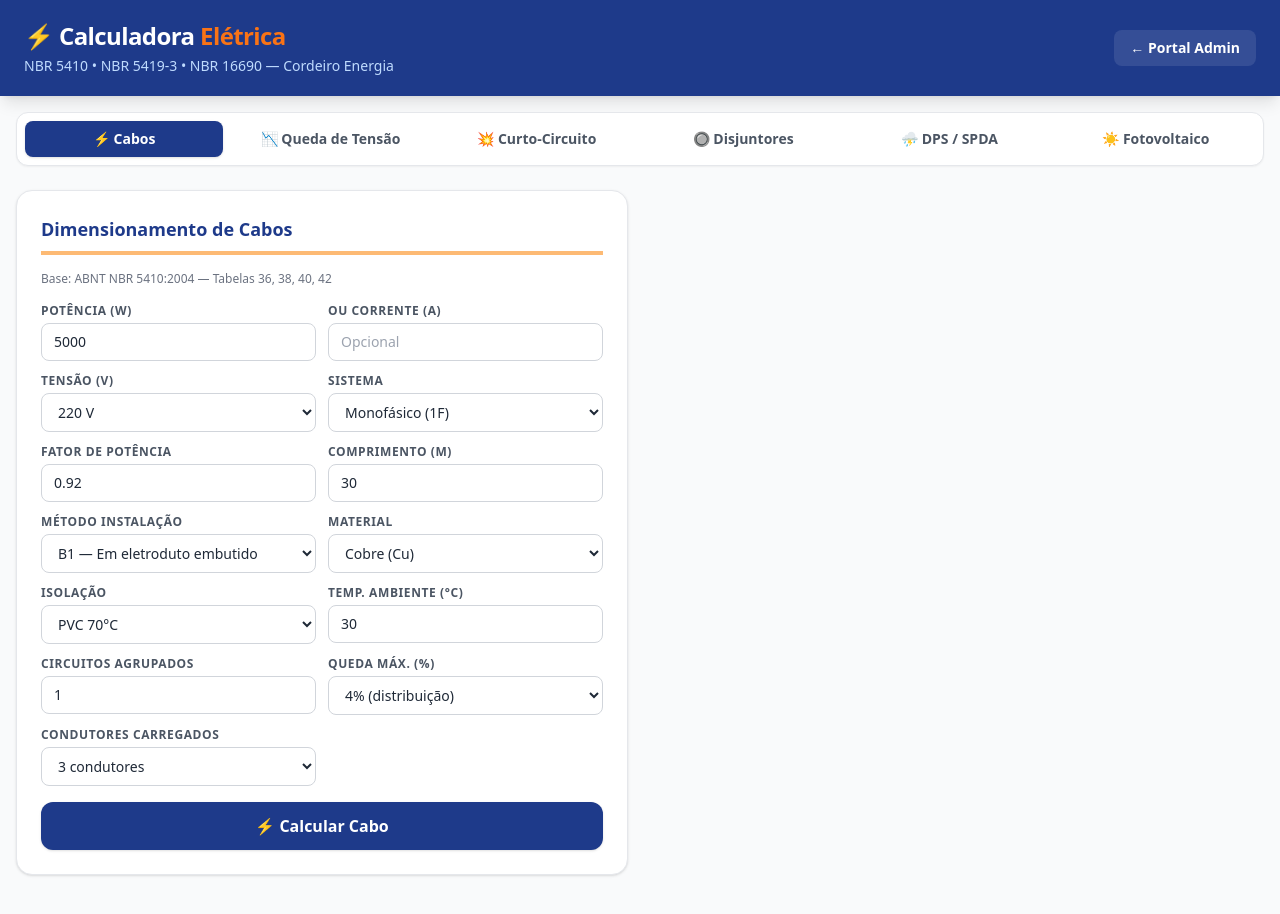
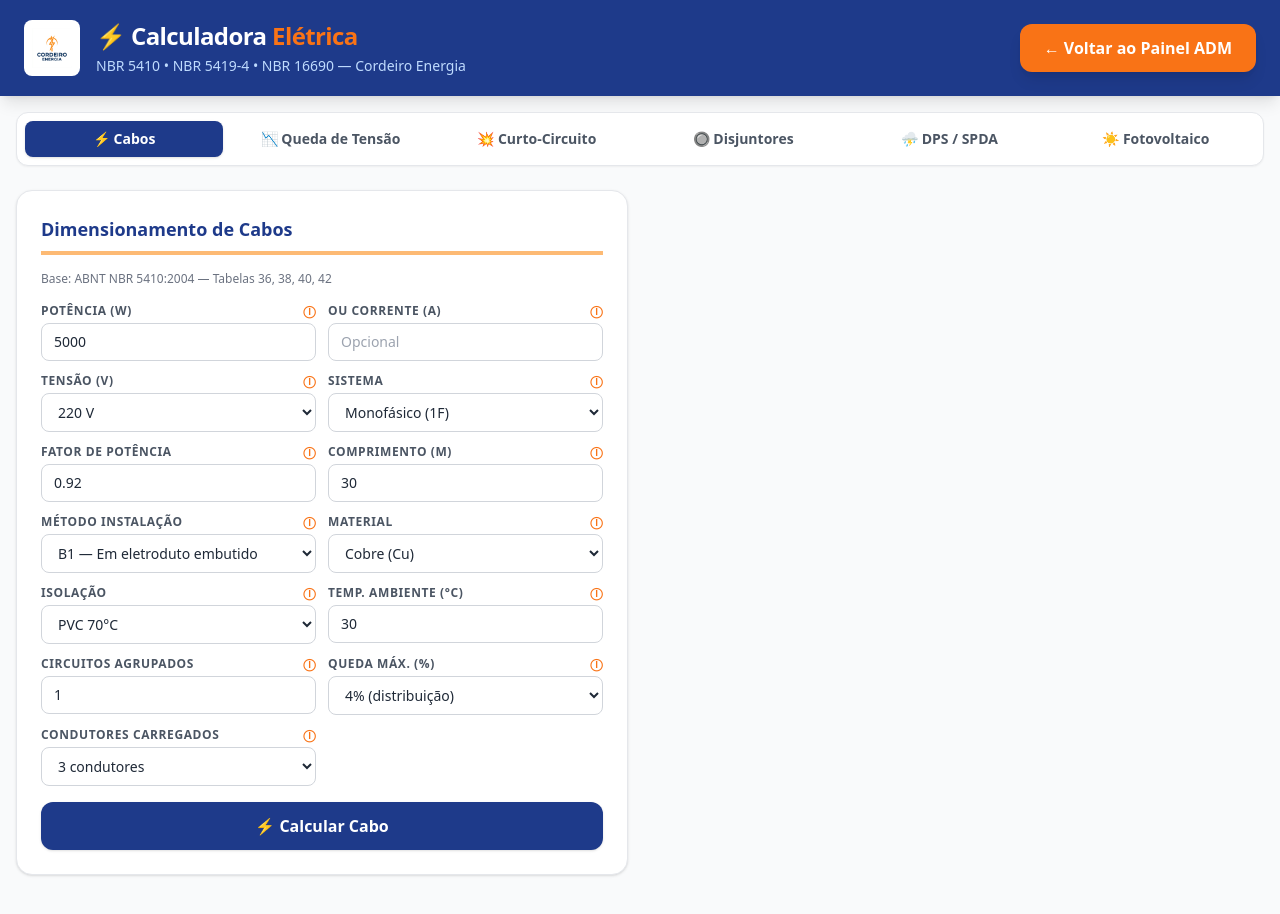
Before and after one commit to cordeirocvo/cordeiro-energia, a Next.js app: page /admin/calculadora in a window 1280 px wide. Built offline with nearby package versions, Linux system fonts and the light colour scheme.

Commit message:
Finalizando melhorias: Remocao N8N, Navegacao, Corretor de Calculos e Tipagem

```diff
--- a/src/app/admin/calculadora/page.tsx
+++ b/src/app/admin/calculadora/page.tsx
@@ -11,10 +11,13 @@ import {
 } from "@/lib/electrical-calc";
 
 // ─── COMPONENTE AUXILIAR ─────────────────────────────────────────
-function Field({ label, children }: { label: string; children: React.ReactNode }) {
+function Field({ label, children, tooltip }: { label: string; children: React.ReactNode; tooltip?: string }) {
   return (
-    <div>
-      <label className="block text-xs font-bold text-gray-600 mb-1 uppercase tracking-wider">{label}</label>
+    <div title={tooltip}>
+      <label className="block text-xs font-bold text-gray-600 mb-1 uppercase tracking-wider flex justify-between">
+        {label}
+        {tooltip && <span className="text-brand-orange cursor-help">ⓘ</span>}
+      </label>
       {children}
     </div>
   );
@@ -120,20 +123,29 @@ function generatePDF(title: string, inputs: Record<string, string>, results: Rec
   // Resultados
   doc.setTextColor(26, 58, 107);
   doc.setFont("helvetica", "bold");
-  doc.setFontSize(11);
-  doc.text("RESULTADOS", 14, y);
-  y += 8;
+  doc.setFontSize(12); // Aumentado para 12 conforme solicitado
+  doc.text("RESULTADOS TÉCNICOS", 14, y);
+  y += 10;
   doc.setFont("helvetica", "normal");
-  doc.setFontSize(9);
-  doc.setTextColor(60, 60, 60);
+  doc.setFontSize(12); // Texto em tamanho 12
+  doc.setTextColor(40, 40, 40);
   for (const [key, val] of Object.entries(results)) {
+    // Simulação de texto justificado (alinhamento limpo)
     doc.text(`${key}:`, 14, y);
     doc.setFont("helvetica", "bold");
-    doc.text(String(val), 90, y);
+    doc.text(String(val), 100, y);
     doc.setFont("helvetica", "normal");
-    y += 7;
+    y += 9;
     if (y > 270) { doc.addPage(); y = 20; }
   }
+
+  // Notas Adicionais (Justificadas)
+  y += 5;
+  doc.setFontSize(10);
+  doc.setTextColor(100, 100, 100);
+  const notes = "Este relatório segue as prescrições das normas NBR 5410, NBR 5419 e NBR 16690. Os cálculos consideram condições padrão de instalação e devem ser validados por um engenheiro eletricista responsável antes da execução.";
+  const splitNotes = doc.splitTextToSize(notes, 180);
+  doc.text(splitNotes, 14, y);
 
   // Rodapé
   const total = doc.getNumberOfPages();
@@ -231,6 +243,11 @@ export default function CalculadoraPage() {
     { value: "TIPO2", label: "Tipo 2 — Quadros" },
     { value: "TIPO3", label: "Tipo 3 — Equipamentos" },
   ];
+  const materialSpdaOpts = [
+    { value: "Cu", label: "Cobre (Cu)" },
+    { value: "Al", label: "Alumínio (Al)" },
+    { value: "AcoGalv", label: "Aço Galvanizado (Cordoalha)" },
+  ];
   const netOpts = [{ value: "TN-S", label: "TN-S" }, { value: "TN-C", label: "TN-C" }, { value: "TT", label: "TT" }, { value: "IT", label: "IT" }];
 
   // ── TABS ──────────────────────────
@@ -248,14 +265,19 @@ export default function CalculadoraPage() {
       {/* HEADER */}
       <div className="bg-brand-blue text-white px-6 py-5 shadow-lg">
         <div className="max-w-7xl mx-auto flex justify-between items-center">
+          <div className="flex items-center gap-4">
+            <div className="bg-white p-2 rounded-lg">
+               <img src="/logo.png" alt="Logo" className="h-10 object-contain" />
+            </div>
             <div>
               <h1 className="text-2xl font-black tracking-tight">
                 ⚡ Calculadora <span className="text-brand-orange">Elétrica</span>
               </h1>
-            <p className="text-blue-200 text-sm mt-1">NBR 5410 • NBR 5419-3 • NBR 16690 — Cordeiro Energia</p>
+              <p className="text-blue-200 text-sm mt-1">NBR 5410 • NBR 5419-4 • NBR 16690 — Cordeiro Energia</p>
             </div>
-          <a href="/admin/portal" className="text-sm bg-white/10 hover:bg-white/20 text-white px-4 py-2 rounded-lg font-semibold transition">
-            ← Portal Admin
+          </div>
+          <a href="/admin" className="bg-brand-orange hover:bg-orange-600 text-white px-6 py-3 rounded-xl font-bold transition shadow-lg flex items-center gap-2">
+            ← Voltar ao Painel ADM
           </a>
         </div>
       </div>
@@ -285,45 +307,45 @@ export default function CalculadoraPage() {
               <h2 className="text-lg font-black text-brand-blue border-b border-orange-300 pb-2 border-b-4">Dimensionamento de Cabos</h2>
               <p className="text-xs text-gray-500">Base: ABNT NBR 5410:2004 — Tabelas 36, 38, 40, 42</p>
               <div className="grid grid-cols-2 gap-3">
-                <Field label="Potência (W)">
+                <Field label="Potência (W)" tooltip="Potência total da carga em Watts.">
                   <Input type="number" value={cableInput.power} onChange={e => setCableInput(p => ({ ...p, power: +e.target.value, current: undefined }))} />
                 </Field>
-                <Field label="OU Corrente (A)">
+                <Field label="OU Corrente (A)" tooltip="Corrente nominal de projeto (Ib).">
                   <Input type="number" placeholder="Opcional" onChange={e => setCableInput(p => ({ ...p, current: +e.target.value || undefined, power: undefined }))} />
                 </Field>
-                <Field label="Tensão (V)">
+                <Field label="Tensão (V)" tooltip="Tensão de operação do circuito.">
                   <Select options={voltageOpts} value={cableInput.voltage} onChange={e => setCableInput(p => ({ ...p, voltage: +e.target.value }))} />
                 </Field>
-                <Field label="Sistema">
+                <Field label="Sistema" tooltip="Configuração de fases do sistema elétrico.">
                   <Select options={systemOpts} value={cableInput.system} onChange={e => setCableInput(p => ({ ...p, system: e.target.value as any }))} />
                 </Field>
-                <Field label="Fator de Potência">
+                <Field label="Fator de Potência" tooltip="Cosseno de fi (cos φ) da carga.">
                   <Input type="number" step="0.01" min="0.5" max="1" value={cableInput.powerFactor} onChange={e => setCableInput(p => ({ ...p, powerFactor: +e.target.value }))} />
                 </Field>
-                <Field label="Comprimento (m)">
+                <Field label="Comprimento (m)" tooltip="Distância total do percurso do cabo (unidirecional).">
                   <Input type="number" value={cableInput.length} onChange={e => setCableInput(p => ({ ...p, length: +e.target.value }))} />
                 </Field>
-                <Field label="Método Instalação">
+                <Field label="Método Instalação" tooltip="Forma como o cabo será instalado conforme Tabela 28 da NBR 5410.">
                   <Select options={methodOpts} value={cableInput.method} onChange={e => setCableInput(p => ({ ...p, method: e.target.value as any }))} />
                 </Field>
-                <Field label="Material">
+                <Field label="Material" tooltip="Tipo de metal condutor (Cobre ou Alumínio).">
                   <Select options={materialOpts} value={cableInput.material} onChange={e => setCableInput(p => ({ ...p, material: e.target.value as any }))} />
                 </Field>
-                <Field label="Isolação">
+                <Field label="Isolação" tooltip="Material isolante do cabo (影响 a temperatura máxima suportada).">
                   <Select options={insulationOpts} value={cableInput.insulation} onChange={e => setCableInput(p => ({ ...p, insulation: e.target.value as any }))} />
                 </Field>
-                <Field label="Temp. Ambiente (°C)">
+                <Field label="Temp. Ambiente (°C)" tooltip="Temperatura média do ar no local da instalação.">
                   <Input type="number" value={cableInput.ambientTemp} onChange={e => setCableInput(p => ({ ...p, ambientTemp: +e.target.value }))} />
                 </Field>
-                <Field label="Circuitos Agrupados">
+                <Field label="Circuitos Agrupados" tooltip="Número de circuitos que compartilham o mesmo eletroduto ou calha.">
                   <Input type="number" min="1" max="20" value={cableInput.groupedCircuits} onChange={e => setCableInput(p => ({ ...p, groupedCircuits: +e.target.value }))} />
                 </Field>
-                <Field label="Queda Máx. (%)">
+                <Field label="Queda Máx. (%)" tooltip="Limite de queda de tensão permitido conforme NBR 5410.">
                   <Select options={[{ value: "3", label: "3% (iluminação)" }, { value: "4", label: "4% (distribuição)" }, { value: "5", label: "5% (forças motrizes)" }]}
                     value={cableInput.maxVoltageDrop}
                     onChange={e => setCableInput(p => ({ ...p, maxVoltageDrop: +e.target.value }))} />
                 </Field>
-                <Field label="Condutores Carregados">
+                <Field label="Condutores Carregados" tooltip="Número de condutores que transportam corrente no circuito.">
                   <Select options={[{ value: "2", label: "2 condutores" }, { value: "3", label: "3 condutores" }]}
                     value={cableInput.phases} onChange={e => setCableInput(p => ({ ...p, phases: +e.target.value as any }))} />
                 </Field>
@@ -459,25 +481,25 @@ export default function CalculadoraPage() {
               <h2 className="text-lg font-black text-red-700 border-b-4 border-red-400 pb-2">Corrente de Curto-Circuito</h2>
               <p className="text-xs text-gray-500">Base: ABNT NBR 5410 item 5.3 / IEC 60909</p>
               <div className="grid grid-cols-2 gap-3">
-                <Field label="Tensão (V)">
+                <Field label="Tensão (V)" tooltip="Tensão de linha do sistema.">
                   <Select options={voltageOpts} value={ccInput.voltage} onChange={e => setCcInput(p => ({ ...p, voltage: +e.target.value }))} />
                 </Field>
-                <Field label="Sistema">
+                <Field label="Sistema" tooltip="Tipo de ligação (Trifásico ou Monofásico).">
                   <Select options={systemOpts} value={ccInput.system} onChange={e => setCcInput(p => ({ ...p, system: e.target.value as any }))} />
                 </Field>
-                <Field label="Potência Trafo (kVA)">
+                <Field label="Potência Trafo (kVA)" tooltip="Potência nominal do transformador de alimentação.">
                   <Select options={[15,30,45,75,112.5,150,225,300,500,750,1000].map(v => ({ value: String(v), label: v + " kVA" }))}
                     value={ccInput.transformerKVA} onChange={e => setCcInput(p => ({ ...p, transformerKVA: +e.target.value }))} />
                 </Field>
-                <Field label="Ucc do Trafo (%)">
+                <Field label="Ucc do Trafo (%)" tooltip="Tensão de curto-circuito percentual do transformador (Típico: 4%).">
                   <Select options={[{ value: "3.5", label: "3.5%" }, { value: "4", label: "4%" }, { value: "5", label: "5%" }, { value: "6", label: "6%" }, { value: "8", label: "8%" }]}
                     value={ccInput.transformerUcc} onChange={e => setCcInput(p => ({ ...p, transformerUcc: +e.target.value }))} />
                 </Field>
-                <Field label="Seção do Cabo (mm²)">
+                <Field label="Seção do Cabo (mm²)" tooltip="Bitola do cabo do circuito que se deseja calcular o curto no ponto.">
                   <Select options={[1.5,2.5,4,6,10,16,25,35,50,70,95,120,150,185,240].map(s => ({ value: String(s), label: s + " mm²" }))}
                     value={ccInput.cableSection} onChange={e => setCcInput(p => ({ ...p, cableSection: +e.target.value }))} />
                 </Field>
-                <Field label="Comprimento (m)">
+                <Field label="Comprimento (m)" tooltip="Distância entre o barramento principal e o ponto de curto.">
                   <Input type="number" value={ccInput.cableLength} onChange={e => setCcInput(p => ({ ...p, cableLength: +e.target.value }))} />
                 </Field>
                 <Field label="Material">
@@ -537,16 +559,16 @@ export default function CalculadoraPage() {
               <h2 className="text-lg font-black text-orange-700 border-b-4 border-orange-400 pb-2">Dimensionamento de Disjuntores</h2>
               <p className="text-xs text-gray-500">ABNT NBR IEC 60947-2 • Ib ≤ In ≤ Iz e I₂ ≤ 1.45·Iz</p>
               <div className="grid grid-cols-2 gap-3">
-                <Field label="Corrente de carga Ib (A)">
+                <Field label="Corrente de carga Ib (A)" tooltip="Corrente nominal que circula no circuito em regime normal.">
                   <Input type="number" value={cbInput.loadCurrent} onChange={e => setCbInput(p => ({ ...p, loadCurrent: +e.target.value }))} />
                 </Field>
-                <Field label="Ampacidade do cabo Iz (A)">
+                <Field label="Ampacidade do cabo Iz (A)" tooltip="Máxima corrente que o cabo suporta nas condições de instalação.">
                   <Input type="number" value={cbInput.cableAmpacity} onChange={e => setCbInput(p => ({ ...p, cableAmpacity: +e.target.value }))} />
                 </Field>
-                <Field label="Icc máximo (kA)">
+                <Field label="Icc máximo (kA)" tooltip="Corrente de curto-circuito máxima no ponto de instalação.">
                   <Input type="number" step="0.5" value={cbInput.iccMax} onChange={e => setCbInput(p => ({ ...p, iccMax: +e.target.value }))} />
                 </Field>
-                <Field label="Tipo de carga">
+                <Field label="Tipo de carga" tooltip="Influencia na escolha da curva do disjuntor (ex: motores exigem D).">
                   <Select options={[
                     { value: "resistivo", label: "Resistivo" },
                     { value: "iluminacao", label: "Iluminação" },
@@ -554,7 +576,7 @@ export default function CalculadoraPage() {
                     { value: "capacitor", label: "Capacitor" },
                   ]} value={cbInput.loadType} onChange={e => setCbInput(p => ({ ...p, loadType: e.target.value as any }))} />
                 </Field>
-                <Field label="Curva do disjuntor">
+                <Field label="Curva do disjuntor" tooltip="Curva característica de disparo magnético (B, C ou D).">
                   <Select options={curveOpts} value={cbInput.curve} onChange={e => setCbInput(p => ({ ...p, curve: e.target.value as any }))} />
                 </Field>
               </div>
@@ -593,17 +615,17 @@ export default function CalculadoraPage() {
               <h2 className="text-lg font-black text-purple-700 border-b-4 border-purple-400 pb-2">Dimensionamento de DPS</h2>
               <p className="text-xs text-gray-500">Base: ABNT NBR 5419-3 (IEC 62305-3/4)</p>
               <div className="grid grid-cols-2 gap-3">
-                <Field label="Localização do DPS">
+                <Field label="Localização do DPS" tooltip="Posição do dispositivo na instalação conforme NBR 5419/5410.">
                   <Select options={dpsTypeOpts} value={dpsInput.locationType} onChange={e => setDpsInput(p => ({ ...p, locationType: e.target.value as any }))} />
                 </Field>
-                <Field label="Tipo de rede">
+                <Field label="Tipo de rede" tooltip="Esquema de aterramento da instalação (TN-S, TT, etc).">
                   <Select options={netOpts} value={dpsInput.installationType} onChange={e => setDpsInput(p => ({ ...p, installationType: e.target.value as any }))} />
                 </Field>
-                <Field label="Tensão nominal (V)">
-                  <Select options={[{ value: "220", label: "220 V" }, { value: "380", label: "380 V" }]}
+                <Field label="Tensão nominal (V)" tooltip="Tensão nominal fase-neutro ou fase-fase (127V ou 220V).">
+                  <Select options={[{ value: "127", label: "127 V" }, { value: "220", label: "220 V" }, { value: "380", label: "380 V" }]}
                     value={dpsInput.voltage} onChange={e => setDpsInput(p => ({ ...p, voltage: +e.target.value }))} />
                 </Field>
-                <Field label="Uw equipamentos (kV)">
+                <Field label="Uw equipamentos (kV)" tooltip="Tensão suportável de impulso dos equipamentos a serem protegidos.">
                   <Select options={[
                     { value: "0.8", label: "0.8 kV (eletrônico)" },
                     { value: "1.5", label: "1.5 kV (sensível)" },
@@ -613,10 +635,17 @@ export default function CalculadoraPage() {
                   ]} value={dpsInput.equipmentUw} onChange={e => setDpsInput(p => ({ ...p, equipmentUw: +e.target.value }))} />
                 </Field>
               </div>
-              <label className="flex items-center gap-2 text-sm">
+              <div className="grid grid-cols-1 gap-3">
+                <label className="flex items-center gap-2 text-sm text-gray-700">
                   <input type="checkbox" checked={dpsInput.hasLPZ0A} onChange={e => setDpsInput(p => ({ ...p, hasLPZ0A: e.target.checked }))} />
                   SPDA (para-raios) instalado na estrutura
                 </label>
+                {dpsInput.hasLPZ0A && (
+                  <Field label="Material do SPDA" tooltip="Influencia na seção dos condutores de aterramento.">
+                    <Select options={materialSpdaOpts} value={dpsInput.spdaMaterial} onChange={e => setDpsInput(p => ({ ...p, spdaMaterial: e.target.value as any }))} />
+                  </Field>
+                )}
+              </div>
               <button onClick={handleDPS} className="w-full bg-purple-600 text-white font-bold py-3 rounded-xl hover:bg-purple-700 transition shadow">
                 ⛈️ Dimensionar DPS
               </button>
@@ -630,9 +659,13 @@ export default function CalculadoraPage() {
                   <Row label="Corrente de descarga máx (Imax)" value={dpsResult.imaxPico + " kA"} />
                   <Row label="Nível de proteção (Up)" value={dpsResult.up + " kV"} />
                   <Row label="Forma de onda" value={dpsResult.waveform} />
-                  <div className="bg-purple-50 rounded-lg p-3 mt-2">
-                    <p className="text-xs font-semibold text-purple-700">📍 Localização:</p>
-                    <p className="text-xs text-purple-600 mt-1">{dpsResult.coordenacao}</p>
+                  <div className="bg-purple-100 rounded-lg p-4 mt-2 border border-purple-200">
+                    <p className="text-xs font-bold text-purple-900 uppercase">📋 Especificações Técnicas:</p>
+                    <p className="text-sm font-mono text-purple-800 mt-1">{dpsResult.characteristics}</p>
+                    <p className="text-xs text-purple-700 mt-2 font-semibold">📍 Coordenação:</p>
+                    <p className="text-xs text-purple-600 mt-1 italic">{dpsResult.coordenacao}</p>
+                    <p className="text-xs text-red-600 mt-3 font-bold border-t border-red-200 pt-2">📏 Requisito de Cabagem (NBR 5419-4):</p>
+                    <p className="text-xs text-red-700 mt-1">{dpsResult.cableGuidance}</p>
                   </div>
                 </ResultCard>
                 {dpsResult.warnings.length > 0 && (
@@ -685,16 +718,16 @@ export default function CalculadoraPage() {
               </div>
 
               <div className="grid grid-cols-2 gap-3">
-                <Field label="Consumo Médio (kWh/mês)">
+                <Field label="Consumo Médio (kWh/mês)" tooltip="Média mensal de consumo de energia da unidade consumidora.">
                   <Input type="number" value={solarInput.monthlyConsumption} onChange={e => setSolarInput(p => ({ ...p, monthlyConsumption: +e.target.value }))} />
                 </Field>
-                <Field label="Potência do Módulo (Wp)">
+                <Field label="Potência do Módulo (Wp)" tooltip="Potência nominal de cada painel solar (STC).">
                   <Input type="number" value={solarInput.modulePower} onChange={e => setSolarInput(p => ({ ...p, modulePower: +e.target.value }))} />
                 </Field>
-                <Field label="Performance Ratio">
+                <Field label="Performance Ratio" tooltip="Eficiência global do sistema (perdas em cabos, inversores, sujeira).">
                   <Input type="number" step="0.01" min="0.6" max="0.95" value={solarInput.performanceRatio} onChange={e => setSolarInput(p => ({ ...p, performanceRatio: +e.target.value }))} />
                 </Field>
-                <Field label="Tensão rede (V)">
+                <Field label="Tensão rede (V)" tooltip="Tensão de conexão do inversor com a rede da concessionária.">
                   <Select options={[{ value: "220", label: "220 V" }, { value: "380", label: "380 V" }]}
                     value={solarInput.systemVoltage} onChange={e => setSolarInput(p => ({ ...p, systemVoltage: +e.target.value as any }))} />
                 </Field>
--- a/src/app/admin/page.tsx
+++ b/src/app/admin/page.tsx
@@ -225,6 +225,9 @@ export default function AdminPage() {
                 <button onClick={handleLogout} className="flex items-center text-sm bg-red-100 text-red-600 px-4 py-2 rounded shadow-sm font-bold hover:bg-red-200 transition">
                     <LogOut className="w-4 h-4 mr-2" /> Sair
                 </button>
+                <a href="/" className="flex items-center text-sm bg-brand-blue text-white px-4 py-2 rounded shadow font-bold hover:bg-blue-800 transition">
+                    🏠 Voltar ao Portal
+                </a>
             </div>
         </div>
 
@@ -436,7 +439,7 @@ export default function AdminPage() {
                       <div className="sticky bottom-0 bg-gray-50 pt-4 border-t border-gray-200 mt-6 flex justify-end">
                           <button type="button" onClick={() => setSelectedInstalacao(null)} className="mr-4 px-6 py-3 font-bold text-gray-400 hover:text-gray-600">Voltar sem Salvar</button>
                           <button type="submit" disabled={saving} className="bg-brand-blue hover:bg-blue-800 text-white font-extrabold py-3 px-8 rounded-lg shadow-md transition transform hover:-translate-y-1 disabled:opacity-50">
-                              {saving ? 'Criptografando para Nuvem...' : 'Salvar Cliente (Dispara Webhook N8N)'}
+                              {saving ? 'Criptografando para Nuvem...' : 'Salvar Cliente'}
                           </button>
                       </div>
                   </form>
--- a/src/app/api/instalacoes/[id]/route.ts
+++ b/src/app/api/instalacoes/[id]/route.ts
@@ -29,8 +29,7 @@ export async function PUT(req: Request, { params }: { params: { id: string } })
       data: dataUpdate,
     });
 
-    // Disparar Webhook assincronamente
-    pushToN8N(updated, 'UPDATE_ATIVIDADE').catch(console.error);
+    // Sincronização concluída (N8N paralizado)
 
     return NextResponse.json({ success: true, data: updated });
   } catch (error: any) {
--- a/src/app/api/publico/route.ts
+++ b/src/app/api/publico/route.ts
@@ -34,8 +34,7 @@ export async function POST(req: Request) {
       }
     });
 
-    // Disparar fluxo N8N do WhatsApp (e.g. confirmar recebimento)
-    pushToN8N(novaAtividade, 'NOVA_SOLICITACAO').catch(console.error);
+    // Cadastro concluído sem disparo externo (N8N paralizado)
 
     return NextResponse.json({ success: true, data: { id: novaAtividade.id } });
   } catch (error: any) {
```
Also changed, not shown: src/lib/electrical-calc.ts (+11 -1 lines), src/lib/n8n.ts (+3 -25 lines), src/middleware.ts (+3 -4 lines). Lines whose indentation alone changed are shown as unchanged.
